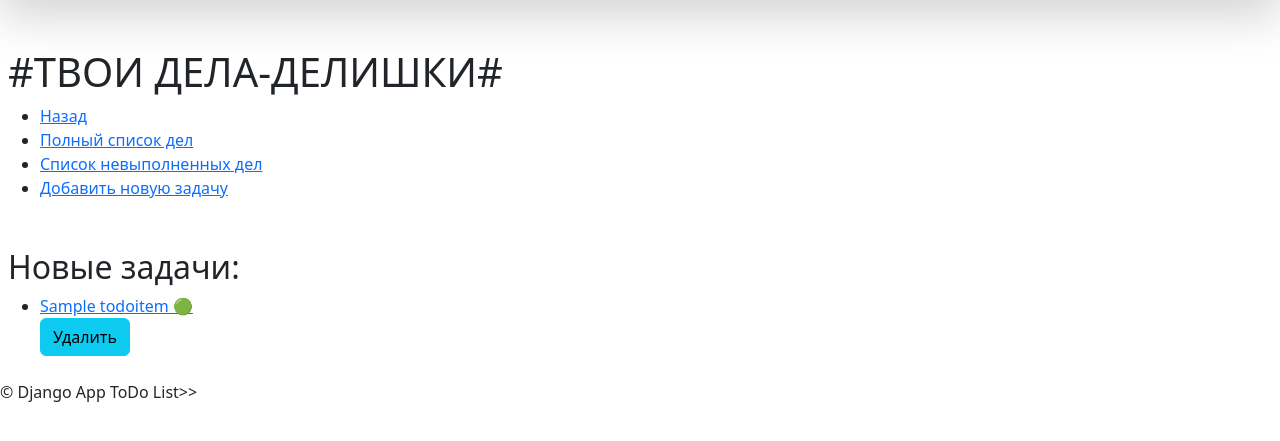
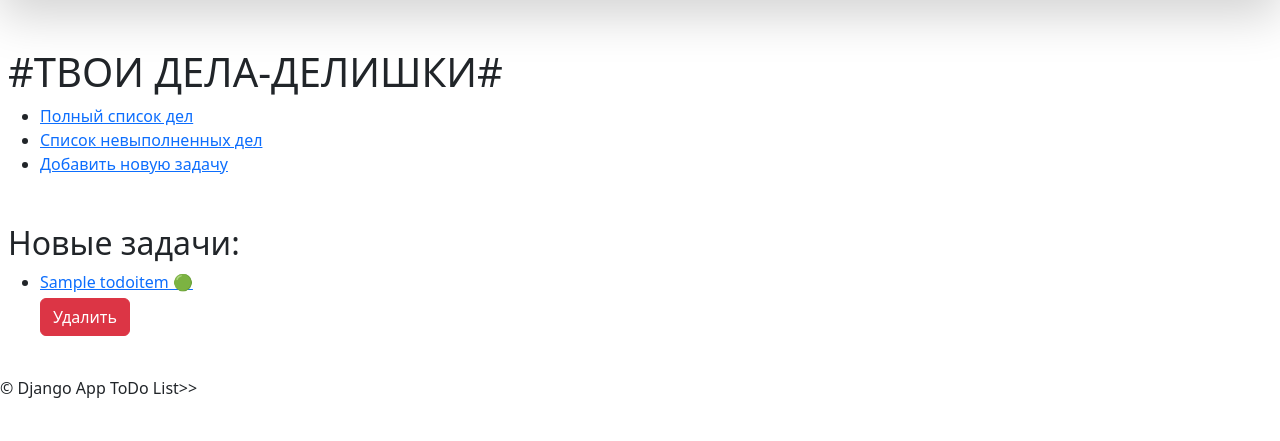
Before and after one commit to TiredOptimist/first-django-project, a Django app: page /todos/ in a window 1280 px wide. Shown: the part 72-513 px from the top of the page. Run offline with Django 5.2, Linux system fonts and the light colour scheme; tables that the repository leaves empty hold one stand-in row (values such as "Sample post").

Commit message:
"blya ento style"

```diff
--- a/first/todo_list/templates/todo_list/components/todo_items_list.html
+++ b/first/todo_list/templates/todo_list/components/todo_items_list.html
@@ -12,7 +12,7 @@
         {% if todo_item.id %}
         <form action="{% url 'todo_list:delete_todo' todo_item.id %}" method="post">
           {% csrf_token %}
-          <button type="submit" class="btn btn-info">Удалить</button>
+          <button type="submit" class="btn btn-danger mt-1 mb-3">Удалить</button>
         </form>
         {% endif %}
       </li>
--- a/first/todo_list/templates/todo_list/index.html
+++ b/first/todo_list/templates/todo_list/index.html
@@ -12,7 +12,6 @@
       <div class="todo_list mb-5">
               <h1>#ТВОИ ДЕЛА-ДЕЛИШКИ#</h1>
         <ul>
-          <li><a href="{% url 'index' %}">Назад</a></li>
           <li><a href="{% url 'todo_list:list' %}">Полный список дел</a></li>
           <li><a href="{% url 'todo_list:done' %}">Список невыполненных дел</a></li>
           <li><a href="{% url 'todo_list:add_todo_item' %}">Добавить новую задачу</a></li>
```
